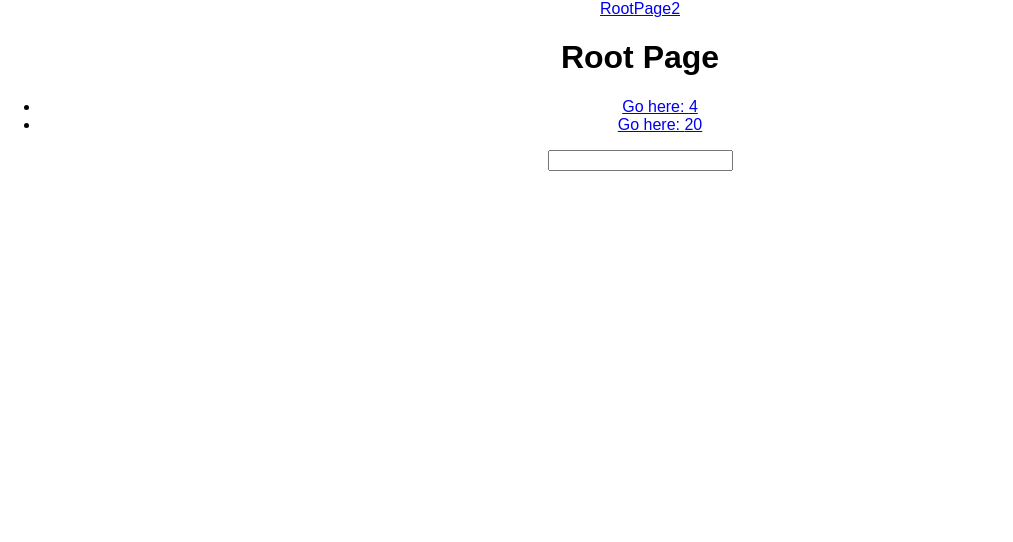
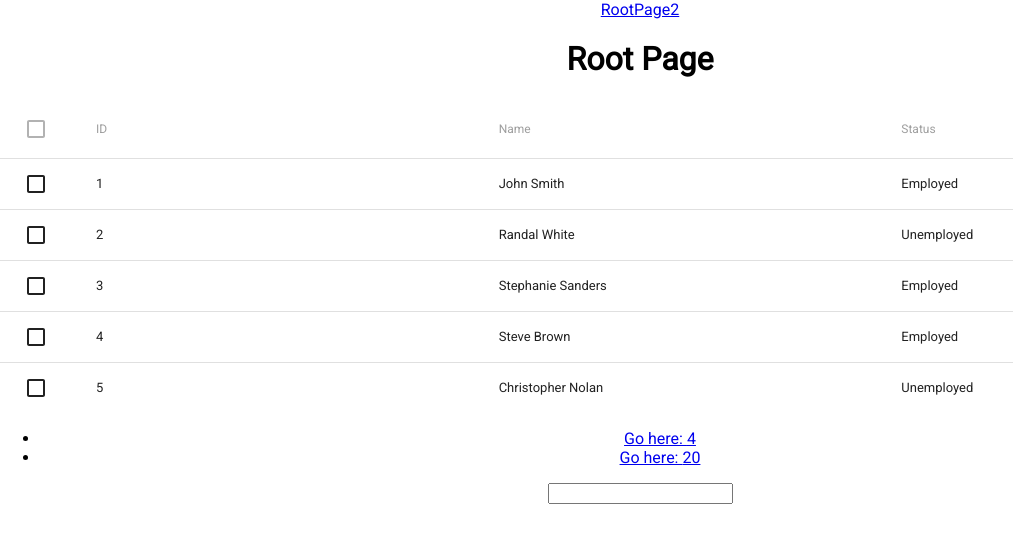
Before and after one commit to msell/kata_violations_graphql, a React (Create React App) app in the folder client/: page / in a window 1280 px wide. Shown: the top 542 px of the page, without its empty margins (0-1013 px from the left). Built offline with nearby package versions, Linux system fonts and the light colour scheme.

Commit message:
material-ui

```diff
--- a/client/package.json
+++ b/client/package.json
@@ -3,6 +3,7 @@
   "version": "0.1.0",
   "private": true,
   "dependencies": {
+    "material-ui": "^0.20.1",
     "react": "^16.3.2",
     "react-dom": "^16.3.2",
     "react-router-dom": "^4.2.2",
--- a/client/public/index.html
+++ b/client/public/index.html
@@ -19,7 +19,8 @@
       work correctly both with client-side routing and a non-root public URL.
       Learn how to configure a non-root public URL by running `npm run build`.
     -->
-    <title>React App</title>
+    <link href="https://fonts.googleapis.com/css?family=Roboto" rel="stylesheet">
+    <title>GraphQL Kata</title>
   </head>
   <body>
     <noscript>
--- a/client/src/components/RootPage.js
+++ b/client/src/components/RootPage.js
@@ -1,11 +1,55 @@
 import React from 'react'
 import { Link } from 'react-router-dom'
+import {
+  Table,
+  TableBody,
+  TableHeader,
+  TableHeaderColumn,
+  TableRow,
+  TableRowColumn,
+} from 'material-ui/Table';
 
 class RootPage extends React.Component {
   state = {ids: [{id: 4}, {id: 20}]}
   render() {
     return (
       <div><h1>Root Page</h1>
+      <Table>
+    <TableHeader>
+      <TableRow>
+        <TableHeaderColumn>ID</TableHeaderColumn>
+        <TableHeaderColumn>Name</TableHeaderColumn>
+        <TableHeaderColumn>Status</TableHeaderColumn>
+      </TableRow>
+    </TableHeader>
+    <TableBody>
+      <TableRow>
+        <TableRowColumn>1</TableRowColumn>
+        <TableRowColumn>John Smith</TableRowColumn>
+        <TableRowColumn>Employed</TableRowColumn>
+      </TableRow>
+      <TableRow>
+        <TableRowColumn>2</TableRowColumn>
+        <TableRowColumn>Randal White</TableRowColumn>
+        <TableRowColumn>Unemployed</TableRowColumn>
+      </TableRow>
+      <TableRow>
+        <TableRowColumn>3</TableRowColumn>
+        <TableRowColumn>Stephanie Sanders</TableRowColumn>
+        <TableRowColumn>Employed</TableRowColumn>
+      </TableRow>
+      <TableRow>
+        <TableRowColumn>4</TableRowColumn>
+        <TableRowColumn>Steve Brown</TableRowColumn>
+        <TableRowColumn>Employed</TableRowColumn>
+      </TableRow>
+      <TableRow>
+        <TableRowColumn>5</TableRowColumn>
+        <TableRowColumn>Christopher Nolan</TableRowColumn>
+        <TableRowColumn>Unemployed</TableRowColumn>
+      </TableRow>
+    </TableBody>
+  </Table>
       <ul>
       {
         this.state.ids.map((x) => <li><Link to={`/${x.id}`}>Go here: {x.id}</Link></li>)
--- a/client/src/index.css
+++ b/client/src/index.css
@@ -1,5 +1,5 @@
 body {
   margin: 0;
   padding: 0;
-  font-family: sans-serif;
+  font-family: 'Roboto', sans-serif;
 }
--- a/client/src/index.js
+++ b/client/src/index.js
@@ -1,8 +1,9 @@
 import React from 'react';
 import ReactDOM from 'react-dom';
+import MuiThemeProvider from 'material-ui/styles/MuiThemeProvider';
 import './index.css';
 import App from './App';
 import registerServiceWorker from './registerServiceWorker';
 
-ReactDOM.render(<App />, document.getElementById('root'));
+ReactDOM.render(<MuiThemeProvider><App /></MuiThemeProvider>, document.getElementById('root'));
 registerServiceWorker();
```
Also changed, not shown: 1 other file (tests, documents, lock files or other folders).
